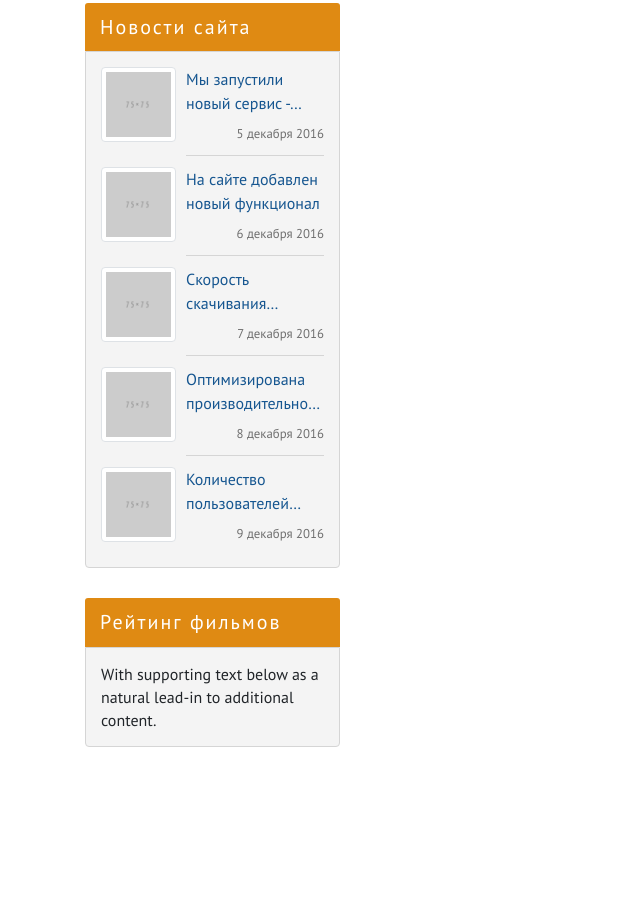
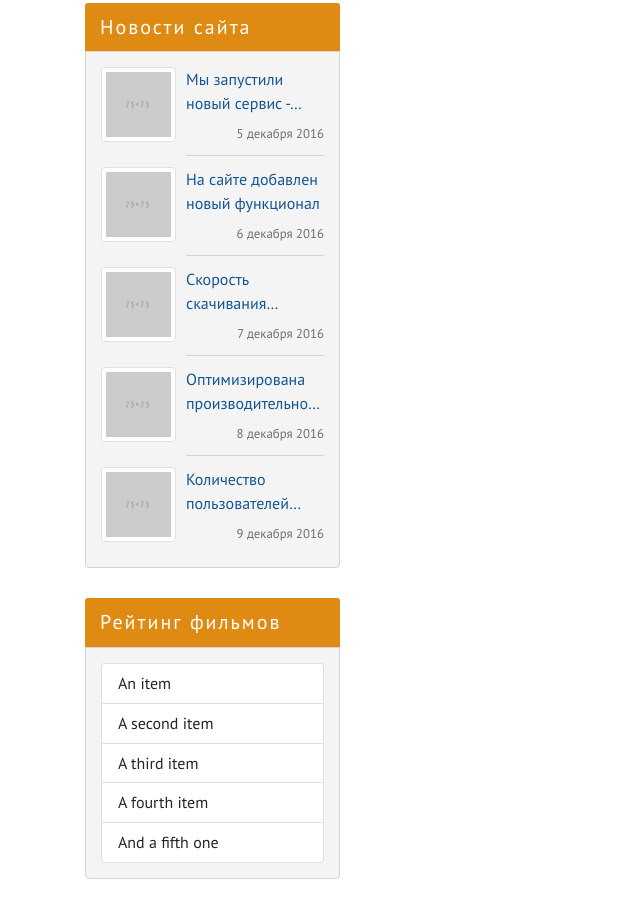
Before and after one commit to dark-st/bootstrap_project, a website: page index.html in a window 1280 px wide. Shown: the part 1242-2159 px from the top of the page, without its empty margins (0-640 px from the left). Before the commit the page ends 2099 px from the top, so only its background shows below. Drawn offline with nearby package versions, Linux system fonts and the light colour scheme.

Commit message:
site-news card animations are done

```diff
--- a/assets/scss/_bootstrap-theming.scss
+++ b/assets/scss/_bootstrap-theming.scss
@@ -73,3 +73,7 @@
   font-size: 0.875rem;
   line-height: 1.3333333;
 }
+
+.img-thumbnail {
+  transition: background-color 0.25s;
+}
--- a/assets/scss/_sidebar.scss
+++ b/assets/scss/_sidebar.scss
@@ -40,6 +40,15 @@
     position: relative;
     clear: both;
 
+    &:hover .img-thumbnail {
+      border-color: $color-accent;
+      background-color: $color-accent;
+    }
+
+    &:hover a {
+      color: $color-accent;
+    }
+
     &:not(:last-child) {
       margin-bottom: $gap;
       min-height: 85px;
@@ -61,6 +70,7 @@
 
     &__link {
       @include block-shortener(1rem, 1.5, 50px, 2);
+      transition: color 0.25s;
     }
 
     &__img {
--- a/index.html
+++ b/index.html
@@ -246,13 +246,18 @@
                                     </div>
                               </div>
                         </div>
-                        <div class="card">
+                        <div class="top-films card">
                               <div class="card-header">
                                     Рейтинг фильмов
                               </div>
-                              <div class="card-body">
-                                    <p class="card-text">With supporting text below as a natural lead-in to additional
-                                          content.</p>
+                              <div class="top-films__body card-body">
+                                    <ul class="top-films__list list-group">
+                                          <li class="top-films__item list-group-item">An item</li>
+                                          <li class="top-films__item list-group-item">A second item</li>
+                                          <li class="top-films__item list-group-item">A third item</li>
+                                          <li class="top-films__item list-group-item">A fourth item</li>
+                                          <li class="top-films__item list-group-item">And a fifth one</li>
+                                    </ul>
                               </div>
                         </div>
                   </aside>
```
Also changed, not shown: assets/css/style.css.
